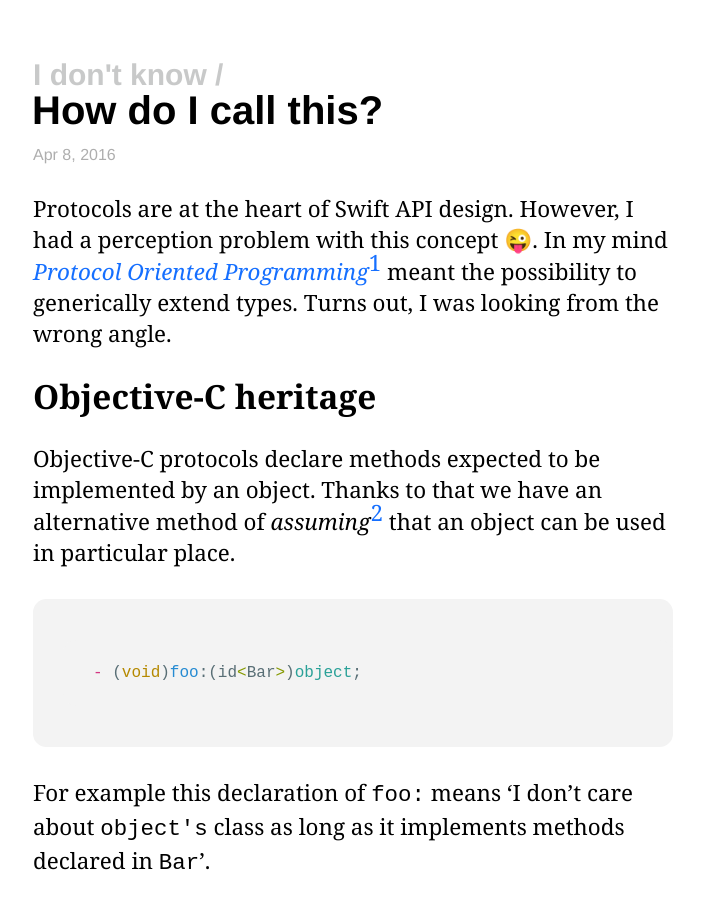
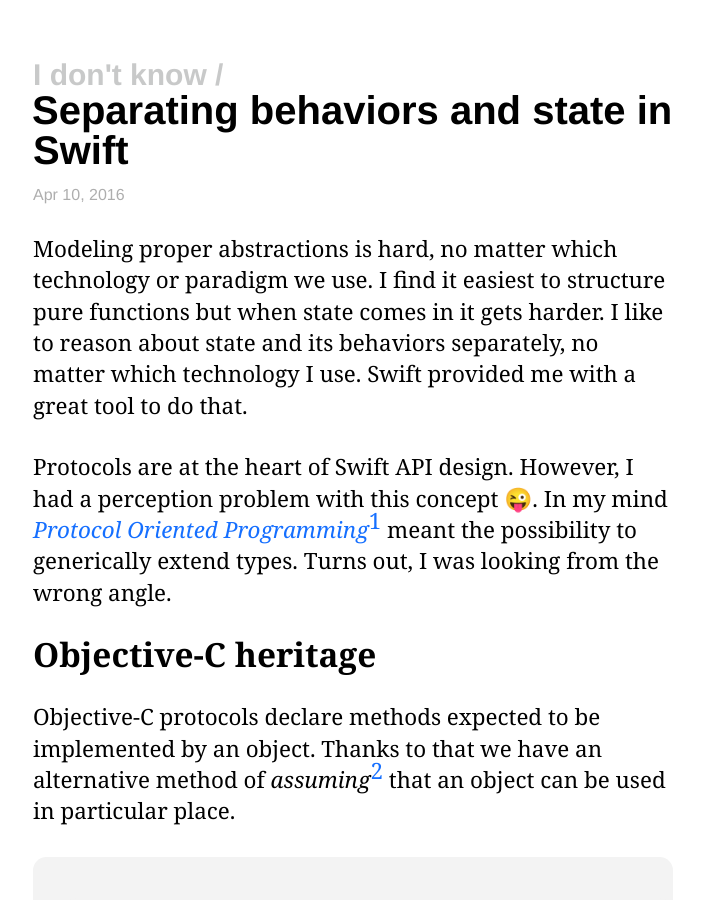
Before and after one commit to wczekalski/wczekalski.github.io, a Jekyll site: the page built from _posts/2016-04-10-Separating-behaviors-and-state-in-Swift.markdown, in a window 1280 px wide and 900 px high. Shown: the whole window, without its empty margins (287-991 px from the left). Built offline with Jekyll 4.4.1, drawn with Linux system fonts in a browser that asks for light colours.

Commit message:
Renamed post 2016-04-10

```diff
--- a/_posts/2016-04-08-How-DO-I-call-this.markdownd.md
+++ b/_posts/2016-04-10-Separating-behaviors-and-state-in-Swift.markdown
@@ -1,8 +1,10 @@
 ---
 layout: post
-title: How do I call this?
-date: '2016-04-08 10:49:00'
+title: Separating behaviors and state in Swift
+date: '2016-04-10 16:00:00'
 ---
+
+Modeling proper abstractions is hard, no matter which technology or paradigm we use. I find it easiest to structure pure functions but when state comes in it gets harder. I like to reason about state and its behaviors separately, no matter which technology I use. Swift provided me with a great tool to do that.
 
 Protocols are at the heart of Swift API design. However, I had a perception problem with this concept 😜. In my mind [*Protocol Oriented Programming*](https://developer.apple.com/videos/play/wwdc2015/408/)[^1] meant the possibility to generically extend types. Turns out, I was looking from the wrong angle.
 
```
